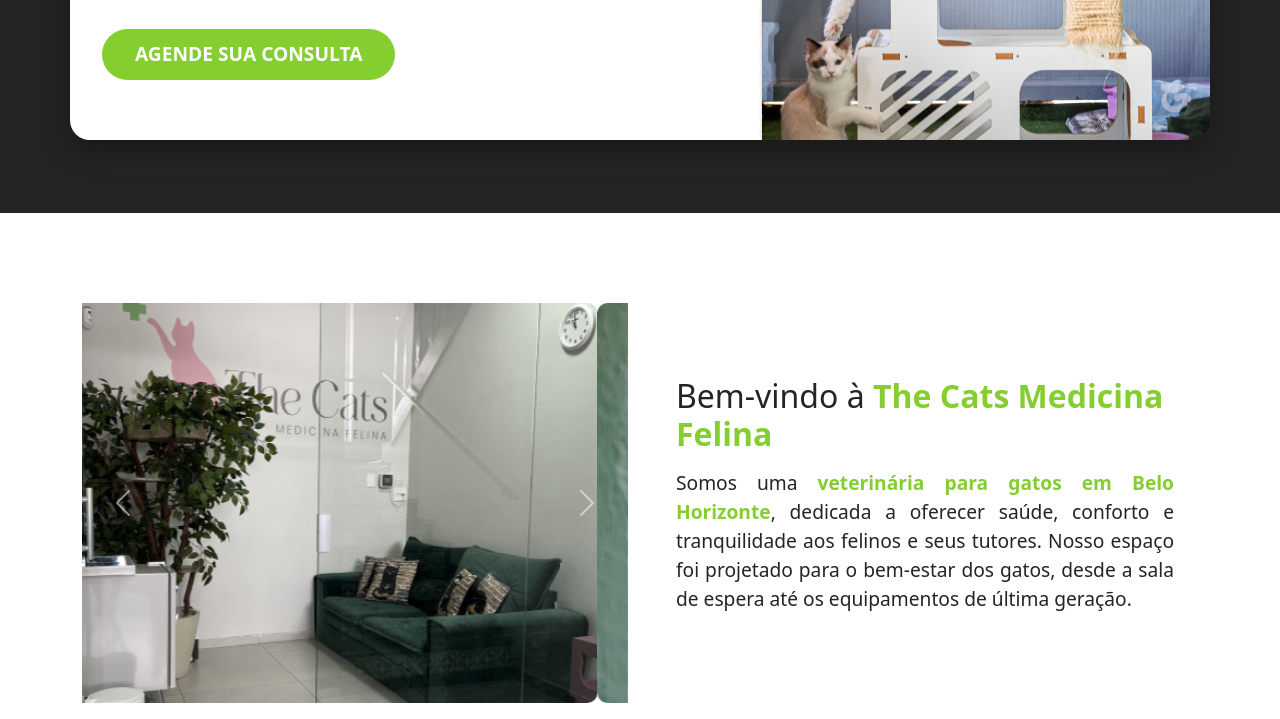
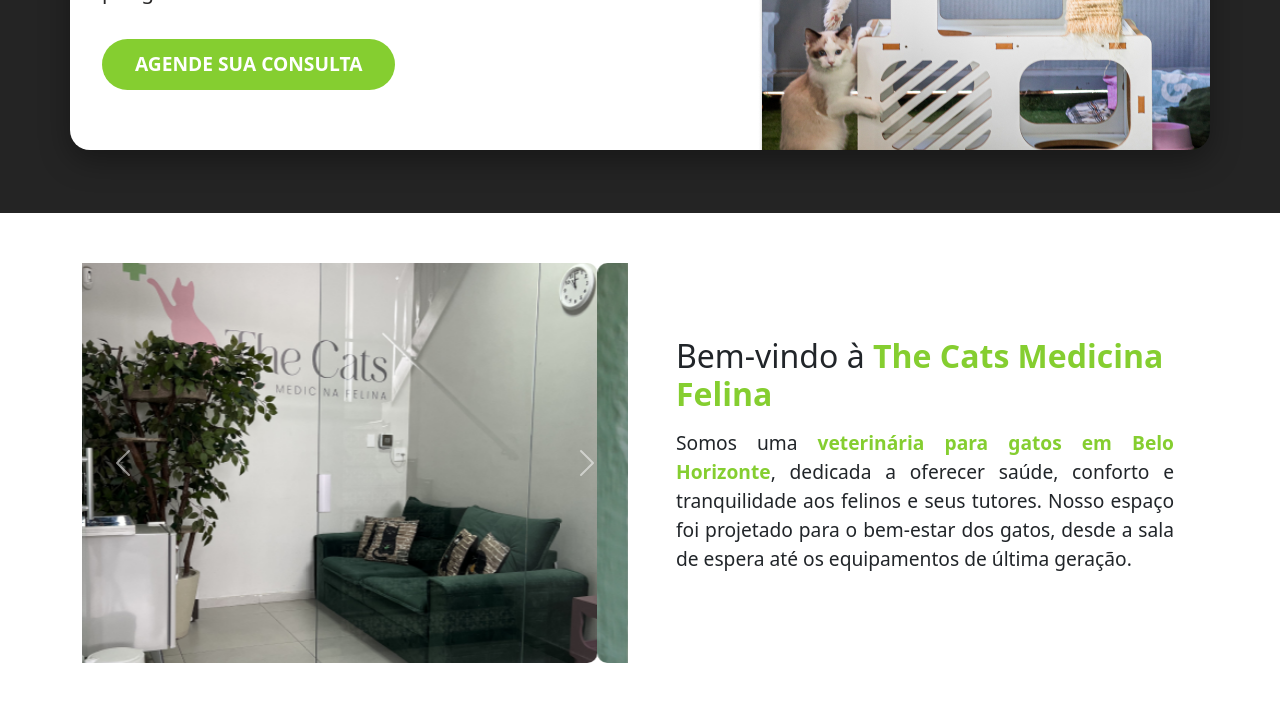
Before and after one commit to edvyn/thecats, a plain HTML site: page index.html in a window 1280 px wide. Shown: the part 587-1306 px from the top of the page. Drawn offline with nearby package versions, Linux system fonts and the light colour scheme.

Commit message:
Update custom.css

```diff
--- a/assets/custom.css
+++ b/assets/custom.css
@@ -179,9 +179,6 @@ body{
   border: 2px solid #85ce30;
 }
 
-.container{
-  padding-top: 40px;
-}
 .card-custom-bg:hover {
   border: 2px solid #5d921f;
   transform: scale(1.02);
```
